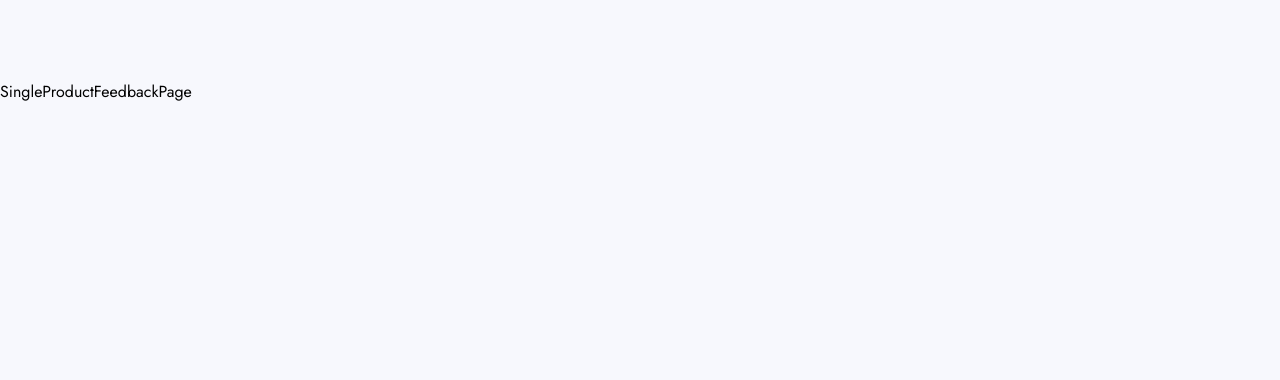
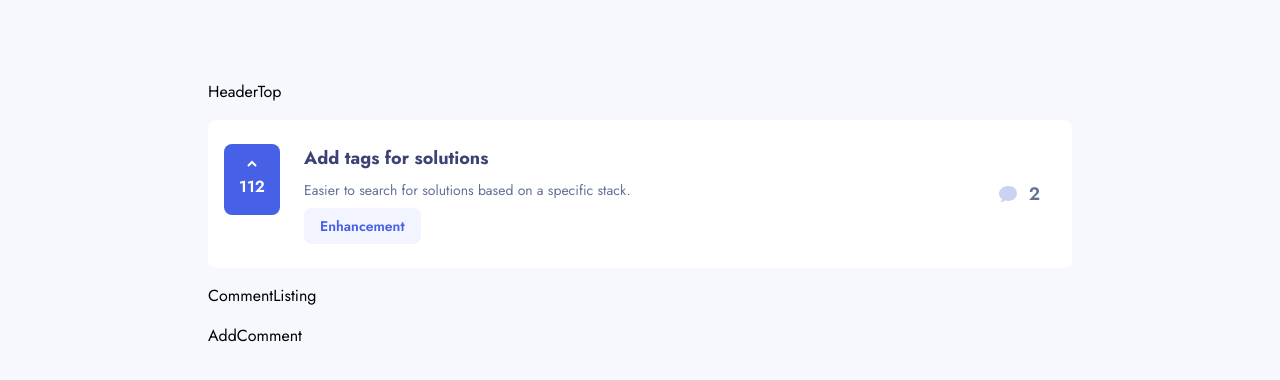
Before and after one commit to riteshmvteams/product-feedback-app, a React (Create React App) app: page /feedback/1 in a window 1280 px wide. Shown: the top 380 px of the page. Built offline with nearby package versions, Linux system fonts and the light colour scheme.

Commit message:
working on single page

```diff
--- /dev/null
+++ b/src/components/AddComment.jsx
@@ -0,0 +1,3 @@
+export default function AddComment() {
+  return <div>AddComment</div>;
+}
--- /dev/null
+++ b/src/components/CommentListing.jsx
@@ -0,0 +1,3 @@
+export default function CommentListing() {
+  return <div>CommentListing</div>;
+}
--- /dev/null
+++ b/src/components/HeaderTop.jsx
@@ -0,0 +1,3 @@
+export default function HeaderTop() {
+  return <div>HeaderTop</div>;
+}
--- a/src/pages/SingleProductFeedbackPage.jsx
+++ b/src/pages/SingleProductFeedbackPage.jsx
@@ -1,3 +1,41 @@
+import { useEffect, useState } from "react";
+import { useParams } from "react-router-dom";
+import { useProductFeeback } from "../context/ProductFeedbackContext";
+import HeaderTop from "../components/HeaderTop";
+import SingleFeedbackList from "../components/SingleFeedbackList";
+import CommentListing from "../components/CommentListing";
+import AddComment from "../components/AddComment";
+
 export default function SingleProductFeedbackPage() {
-  return <div>SingleProductFeedbackPage</div>;
+  const { feedbackid } = useParams();
+  const { state } = useProductFeeback();
+  const [feedback, setFeedback] = useState({});
+
+  console.log(feedback);
+
+  useEffect(() => {
+    const filteredFeedback = state?.feedbackList?.filter(
+      (list) => list?.id === +feedbackid
+    );
+    if (filteredFeedback.length > 0) {
+      setFeedback(filteredFeedback[0]);
+    } else {
+      setFeedback(null);
+    }
+  }, [feedbackid, state?.feedbackList]);
+
+  return (
+    <div className="flex flex-col gap-4 max-w-4xl mx-auto w-full px-4">
+      {feedback === null ? (
+        <div>You have Entered the wrong id</div>
+      ) : (
+        <>
+          <HeaderTop />
+          <SingleFeedbackList feedback={feedback} />
+          <CommentListing />
+          <AddComment />
+        </>
+      )}
+    </div>
+  );
 }
```
